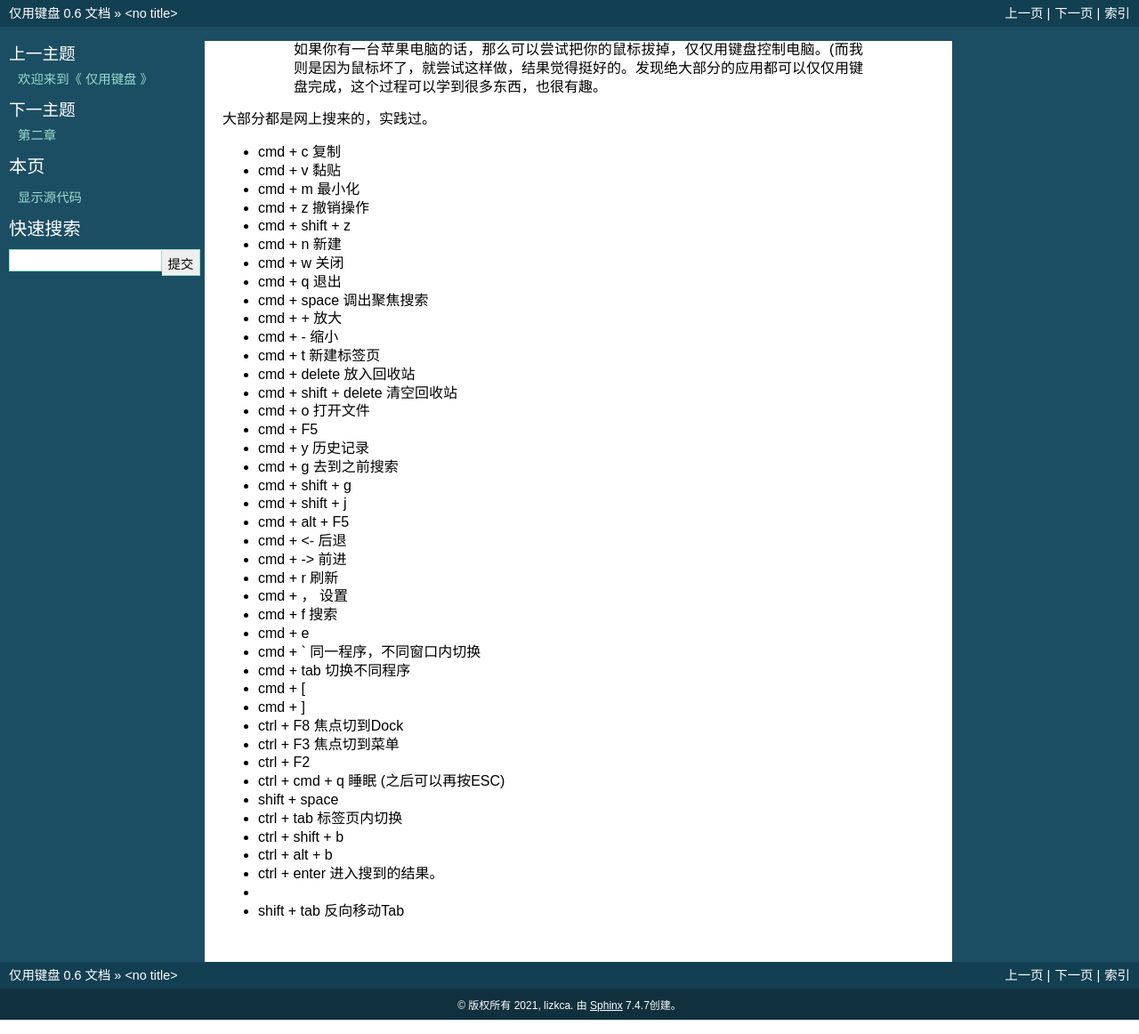
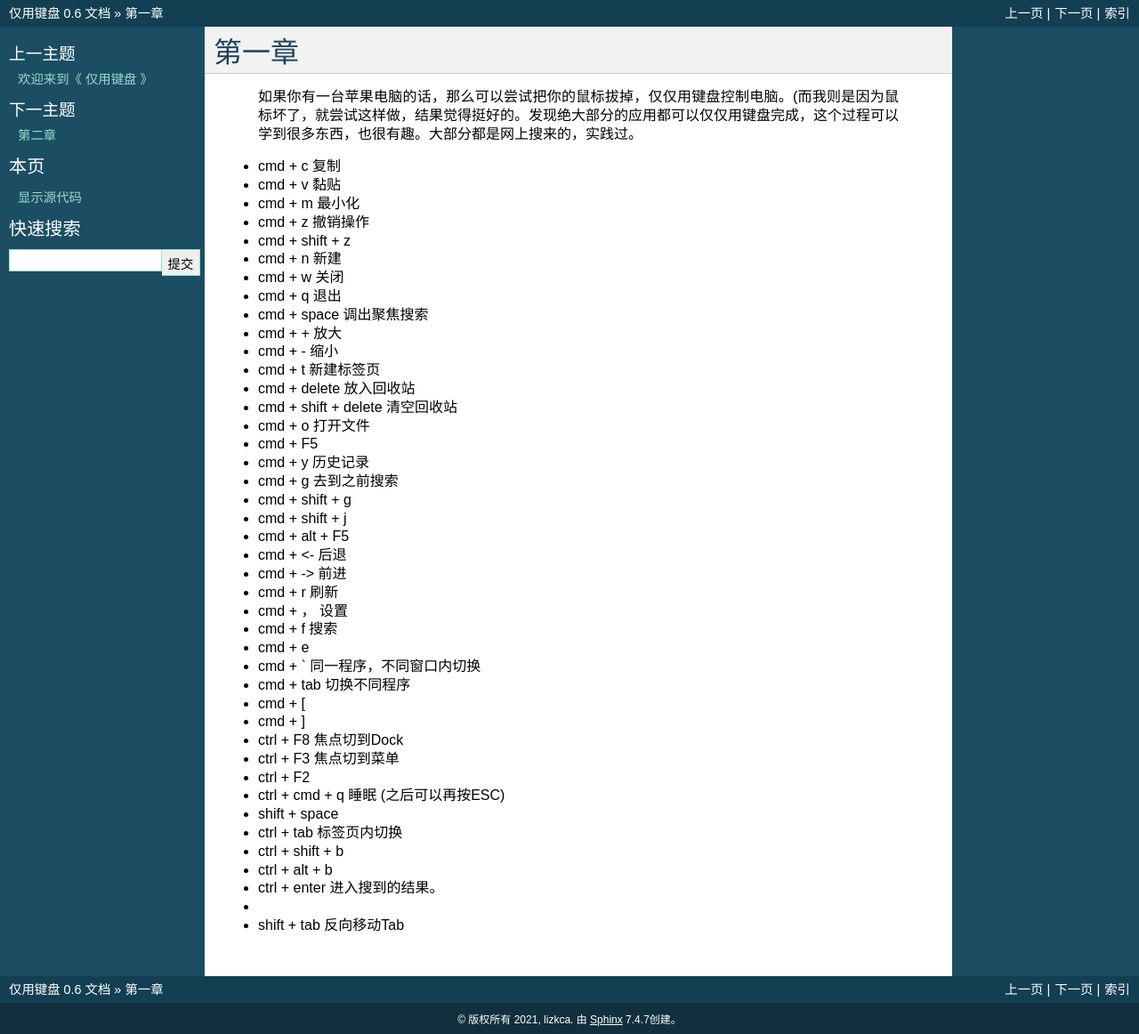
Before and after one commit to lizkca/justkeyboard, a Sphinx documentation site: the page built from source/chap1.rst, in a window 1280 px wide. Shown: the whole page at 89% size. Built offline with Sphinx 7.4.7, drawn with Linux system fonts in a browser that asks for light colours.

Commit message:
change chap1

```diff
--- a/source/chap1.rst
+++ b/source/chap1.rst
@@ -1,8 +1,6 @@
- 第一章
- ======
-
-   如果你有一台苹果电脑的话，那么可以尝试把你的鼠标拔掉，仅仅用键盘控制电脑。(而我则是因为鼠标坏了，就尝试这样做，结果觉得挺好的。发现绝大部分的应用都可以仅仅用键盘完成，这个过程可以学到很多东西，也很有趣。
-大部分都是网上搜来的，实践过。
+第一章
+========
+   如果你有一台苹果电脑的话，那么可以尝试把你的鼠标拔掉，仅仅用键盘控制电脑。(而我则是因为鼠标坏了，就尝试这样做，结果觉得挺好的。发现绝大部分的应用都可以仅仅用键盘完成，这个过程可以学到很多东西，也很有趣。大部分都是网上搜来的，实践过。
 
 * cmd + c 复制
 * cmd + v 黏贴
```
Also changed, not shown: 8 other files.
